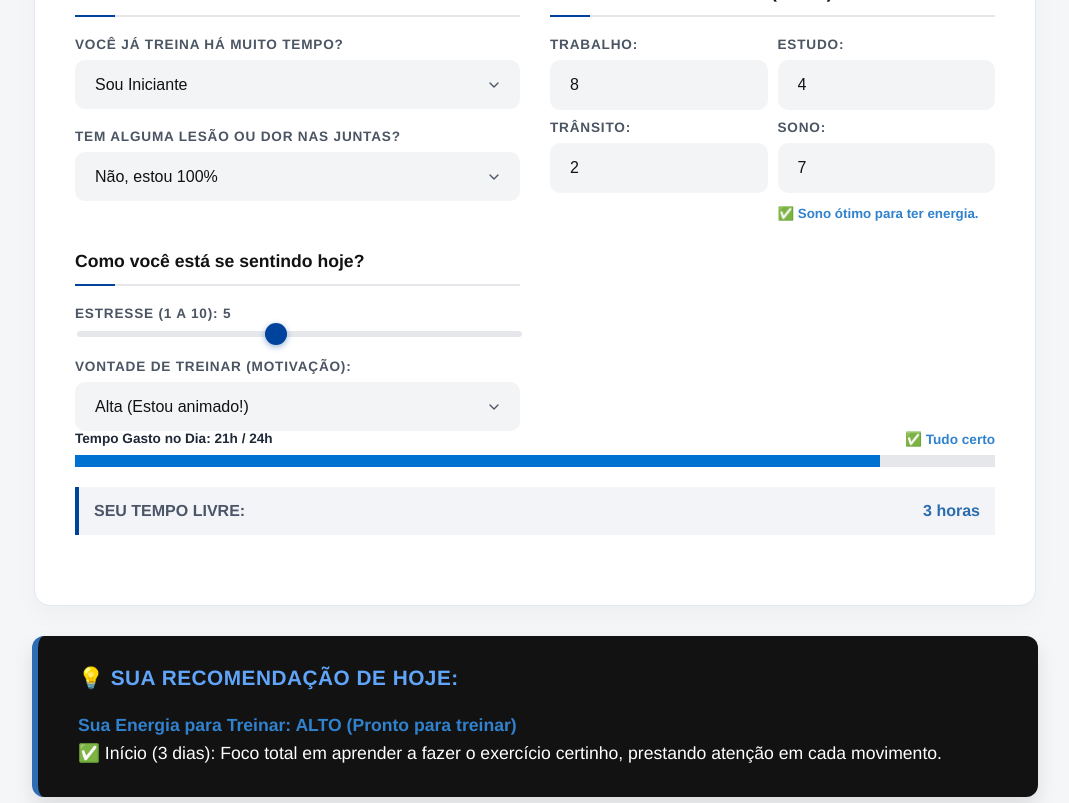
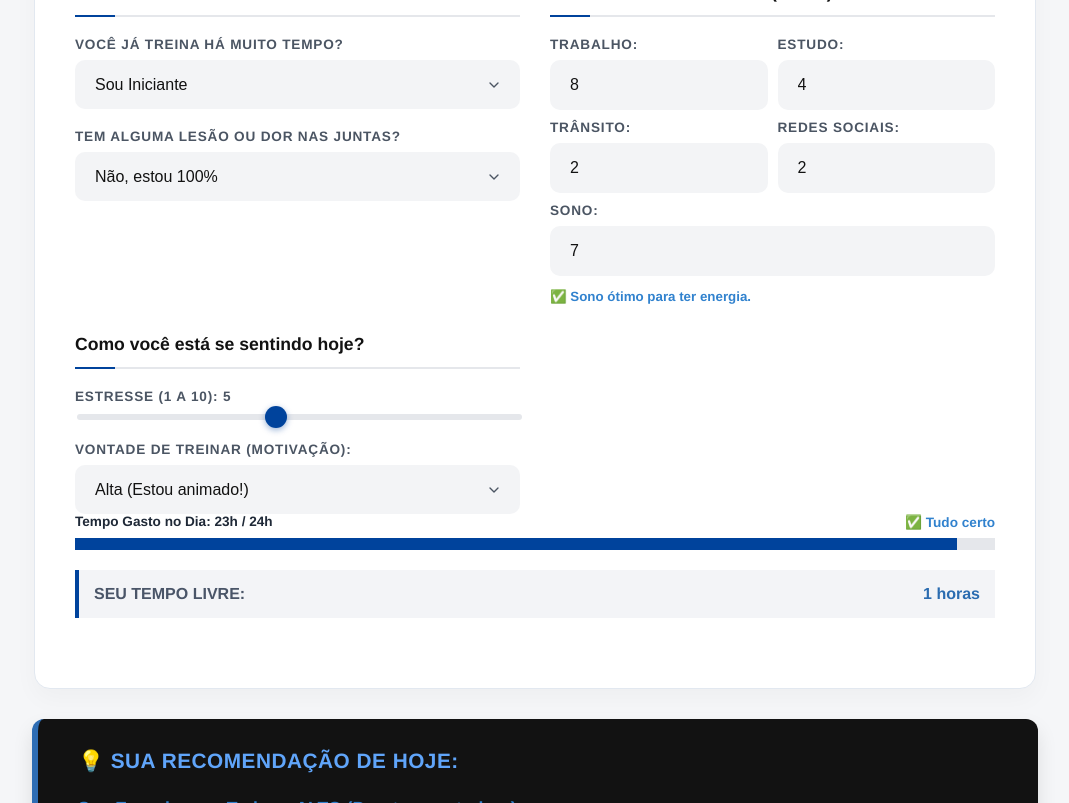
Before and after one commit to JLopes2024/app-beneficios-esporte, a React (Vite) app: page / in a window 1280 px wide. Shown: the part 560-1363 px from the top of the page, without its empty margins (105-1174 px from the left). Built offline with nearby package versions, Linux system fonts and the light colour scheme; a web font is replaced by a local one.

Commit message:
trava-tempo

```diff
--- a/src/Anamnese.jsx
+++ b/src/Anamnese.jsx
@@ -3,16 +3,26 @@ import './Anamnese.css';
 export default function Anamnese({
   experiencia, setExperiencia, dorArticular, setDorArticular,
   horasTrabalho, setHorasTrabalho, horasEstudo, setHorasEstudo,
-  horasTransito, setHorasTransito, horasSono, setHorasSono,
+  horasTransito, setHorasTransito, horasRedesSociais, setHorasRedesSociais, horasSono, setHorasSono,
   estresse, setEstresse, motivacao, setMotivacao,
   totalHoras, estaEstourado, tempoLivre
 }) {
 
-  const handleTempoChange = (valor, setter) => {
-    const num = parseInt(valor) || 0;
-    if (num < 0) setter(0);
-    else if (num > 24) setter(24);
-    else setter(num);
+  // NOVA TRAVA DE 24 HORAS
+  const handleTempoChange = (novoValor, valorAtual, setter) => {
+    let num = parseInt(novoValor) || 0;
+    if (num < 0) num = 0;
+
+    // Calcula o máximo de horas que este campo pode ter sem passar de 24h
+    // (Pega as 24h e subtrai a soma de todos os OUTROS campos)
+    const horasDisponiveis = 24 - (totalHoras - valorAtual);
+
+    if (num > horasDisponiveis) {
+      alert("⚠️ O dia só tem 24 horas!\n\nPara aumentar o tempo nesta atividade, você precisa reduzir o tempo de outra primeiro.");
+      setter(horasDisponiveis); // Trava no número máximo exato que sobrou
+    } else {
+      setter(num);
+    }
   };
 
   const getSonoStatus = (horas) => {
@@ -26,8 +36,6 @@ export default function Anamnese({
   return (
     <section id="avaliacao-section" className="section-card">
       <h2 className="section-title">📝 1. Como está sua rotina?</h2>
-
-
 
       <div className="grid-2-col">
         <div className="form-group">
@@ -54,25 +62,43 @@ export default function Anamnese({
           <div className="grid-2-col" style={{ gap: '10px' }}>
             <div className="input-wrapper">
               <label className="input-label">Trabalho:</label>
-              <input type="number" min="0" max="24" className="input-field" value={horasTrabalho} onChange={e => handleTempoChange(e.target.value, setHorasTrabalho)} />
+              <input
+                type="number" min="0" max="24" className="input-field"
+                value={horasTrabalho}
+                onChange={e => handleTempoChange(e.target.value, horasTrabalho, setHorasTrabalho)}
+              />
             </div>
             <div className="input-wrapper">
               <label className="input-label">Estudo:</label>
-              <input type="number" min="0" max="24" className="input-field" value={horasEstudo} onChange={e => handleTempoChange(e.target.value, setHorasEstudo)} />
+              <input
+                type="number" min="0" max="24" className="input-field"
+                value={horasEstudo}
+                onChange={e => handleTempoChange(e.target.value, horasEstudo, setHorasEstudo)}
+              />
             </div>
             <div className="input-wrapper">
               <label className="input-label">Trânsito:</label>
-              <input type="number" min="0" max="24" className="input-field" value={horasTransito} onChange={e => handleTempoChange(e.target.value, setHorasTransito)} />
+              <input
+                type="number" min="0" max="24" className="input-field"
+                value={horasTransito}
+                onChange={e => handleTempoChange(e.target.value, horasTransito, setHorasTransito)}
+              />
             </div>
             <div className="input-wrapper">
+              <label className="input-label">Redes Sociais:</label>
+              <input
+                type="number" min="0" max="24" className="input-field"
+                value={horasRedesSociais}
+                onChange={e => handleTempoChange(e.target.value, horasRedesSociais, setHorasRedesSociais)}
+              />
+            </div>
+            <div className="input-wrapper" style={{ gridColumn: '1 / -1' }}>
               <label className="input-label">Sono:</label>
               <input
-                type="number"
-                min="0"
-                max="24"
+                type="number" min="0" max="24"
                 className={`input-field ${statusSono.tipo === 'ERRO' ? 'input-error' : ''}`}
                 value={horasSono}
-                onChange={e => handleTempoChange(e.target.value, setHorasSono)}
+                onChange={e => handleTempoChange(e.target.value, horasSono, setHorasSono)}
               />
               <small style={{
                 color: statusSono.tipo === 'ERRO' ? '#e53e3e' : statusSono.tipo === 'ALERTA' ? '#dd6b20' : '#3182ce',
@@ -102,6 +128,7 @@ export default function Anamnese({
         </div>
 
       </div>
+
       {/* Barra de Tempo */}
       <div className="status-bar-container">
         <div className="status-header">
@@ -115,7 +142,7 @@ export default function Anamnese({
             className="progress-fill"
             style={{
               width: `${Math.min((totalHoras / 24) * 100, 100)}%`,
-              background: estaEstourado ? '#e53e3e' : '#0070D1'
+              background: estaEstourado ? '#e53e3e' : '#00439C'
             }}
           />
         </div>
--- a/src/App.jsx
+++ b/src/App.jsx
@@ -12,6 +12,7 @@ function App() {
   const [horasTrabalho, setHorasTrabalho] = useState(8);
   const [horasEstudo, setHorasEstudo] = useState(4);
   const [horasTransito, setHorasTransito] = useState(2);
+  const [horasRedesSociais, setHorasRedesSociais] = useState(2);
   const [horasSono, setHorasSono] = useState(7);
   const [energiaHoje, setEnergiaHoje] = useState('alta');
   const [dorMuscular, setDorMuscular] = useState('nao');
@@ -20,7 +21,7 @@ function App() {
   const [estresse, setEstresse] = useState(5);
   const [motivacao, setMotivacao] = useState('alta');
 
-  const totalHoras = Number(horasTrabalho) + Number(horasEstudo) + Number(horasTransito) + Number(horasSono);
+  const totalHoras = Number(horasTrabalho) + Number(horasEstudo) + Number(horasTransito) + Number(horasRedesSociais) + Number(horasSono);
   const tempoLivre = 24 - totalHoras;
   const estaEstourado = totalHoras > 24;
 
@@ -44,6 +45,7 @@ function App() {
           horasTrabalho={horasTrabalho} setHorasTrabalho={setHorasTrabalho}
           horasEstudo={horasEstudo} setHorasEstudo={setHorasEstudo}
           horasTransito={horasTransito} setHorasTransito={setHorasTransito}
+          horasRedesSociais={horasRedesSociais} setHorasRedesSociais={setHorasRedesSociais}
           horasSono={horasSono} setHorasSono={setHorasSono}
           estresse={estresse} setEstresse={setEstresse}
           motivacao={motivacao} setMotivacao={setMotivacao}
```
